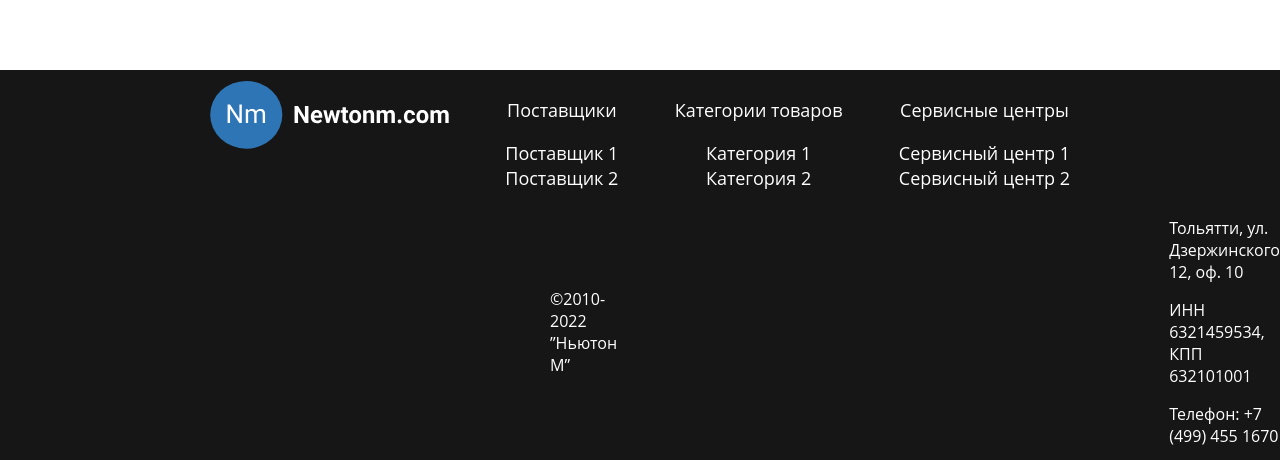
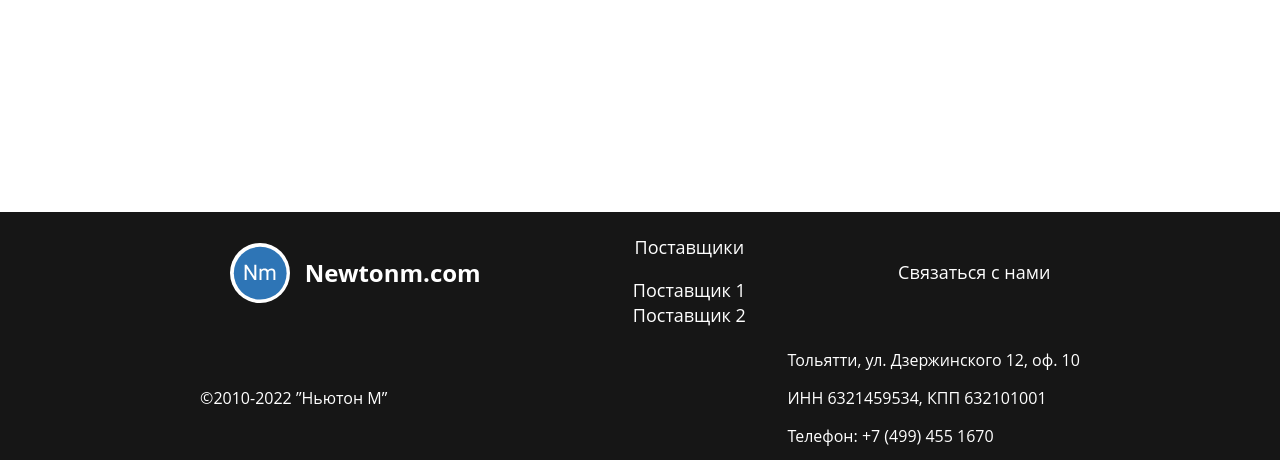
Before and after one commit to BloodlessRed/diploma-project-shop, a Vue app: page /makita in a window 1280 px wide. Shown: the part 337-797 px from the top of the page. Built offline with nearby package versions, Linux system fonts and the light colour scheme; no server answers; the database is empty.

Commit message:
Footer fixes

```diff
--- a/src/views/Footer.vue
+++ b/src/views/Footer.vue
@@ -1,30 +1,28 @@
 <template>
   <div class="footer-wrapper">
-    <div class="footer-main-content">
+    <div class="footer-content">
       <div class="logo">
         <img :src="`/img/logo.svg`" />
+        <div>Newtonm.com</div>
       </div>
-      <div class="site-content">
+      <!-- removed the site-sections div -->
+      <div class="site-section">
+        <!-- moved this div to the same level as the logo -->
         <p>Поставщики</p>
-        <router-link :to="{name:'Manufacturer',params:{manufacturer: supplier}}"  v-for="supplier in suppliers">
+        <router-link
+          :to="{ name: 'Manufacturer', params: { manufacturer: supplier } }"
+          v-for="supplier in suppliers"
+        >
           {{ supplier }}
-        </router-link >
-      </div>
-      <div class="site-content">
-        <p>Категории товаров</p>
-        <router-link :to="{name: 'Manufacturer', params:{manufacturer: category}}" v-for="category in categories">
-          {{ category }}
         </router-link>
       </div>
-      <div class="site-content">
-        <p>Сервисные центры</p>
-        <router-link :to="{name:'Manufacturer', params:{manufacturer: center}}" v-for="center in serviceCenters">
-          {{ center }}
-        </router-link>
+      <div class="site-section">
+        <!-- moved this div to the same level as the logo -->
+        <a>Связаться с нами</a>
       </div>
     </div>
-    <div class="copyright-wrapper">
-      <div class="copyright">©2010-2022 ”Ньютон М”</div>
+    <div class="footer-info">
+      <div class="copy">©2010-2022 ”Ньютон М”</div>
       <div class="address">
         <p>Тольятти, ул. Дзержинского 12, оф. 10</p>
         <p>ИНН 6321459534, КПП 632101001</p>
@@ -41,8 +39,8 @@ export default defineComponent({
     return {
       imgSrc: "logo.svg",
       suppliers: ["Поставщик 1", "Поставщик 2"],
-      categories: ["Категория 1", "Категория 2"],
-      serviceCenters: ["Сервисный центр 1", "Сервисный центр 2"],
+      // categories: ["Категория 1", "Категория 2"], // removed this line
+      // serviceCenters: ["Сервисный центр 1", "Сервисный центр 2"], // removed this line
     };
   },
   methods: {
@@ -54,28 +52,42 @@ export default defineComponent({
 </script>
 <style scoped>
 .footer-wrapper {
-  display: flex;
-  flex-direction: column;
+  display: grid;
+  grid-template-rows: auto auto;
   background: #161616;
 }
 
-.footer-main-content {
-  display: flex;
-  justify-content: space-evenly;
-  padding: 10px 12%;
+.footer-content {
+  display: grid;
+  grid-template-columns: auto auto auto; /* changed this from two columns to three columns to accommodate the site sections */
+  justify-content: space-around;
+  padding: 0 12%;
+  align-items: flex-start; /* added this line to align the footer content with the footer info */
 }
 
 .logo {
+  display: flex;
+  height: 100%;
+  align-items: center;
   max-width: fit-content;
 }
+.logo > div:last-of-type {
+  color: white;
+  font-weight: bold;
+  font-size: 24px;
+  margin-left: 15px;
+}
+/* removed the site-sections style */
 
-.site-content {
+.site-section {
   display: flex;
   flex-direction: column;
-  align-items: center;
+  justify-content: center;
+  height: 100%;
+  margin-bottom: 10px;
 }
 
-.site-content > p,
+.site-section > p,
 a {
   font-style: normal;
   font-weight: 400;
@@ -84,20 +96,19 @@ a {
   text-align: center;
   color: #ffffff;
 }
-.copyright-wrapper {
-  display: flex;
+.footer-info {
+  display: grid;
+  grid-template-columns: auto auto;
   justify-content: space-around;
+  align-items: flex-start;
 }
-.copyright {
+.copy {
   display: flex;
   align-items: center;
-  flex-grow: 3;
-  justify-content: flex-end;
+  height: 100%;
   color: #fff;
-  margin: 0 550px;
 }
-.address{
-    flex-grow: 3;
-    color: white;
+.address {
+  color: white;
 }
 </style>
```
Also changed, not shown: public/img/logo.svg.
